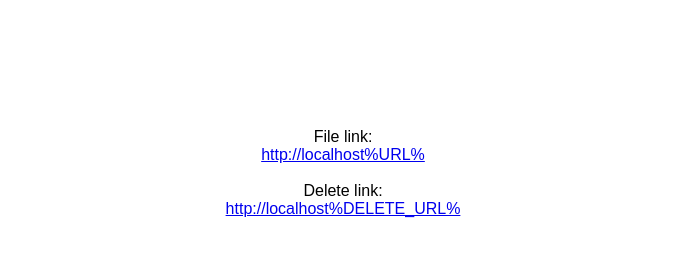
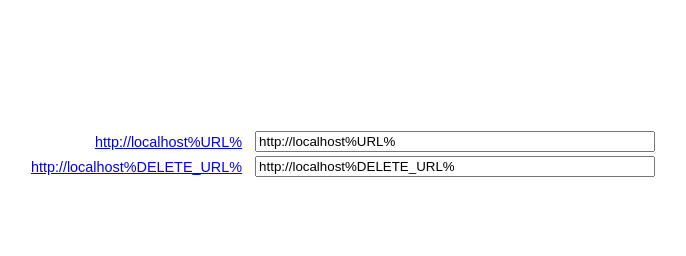
Before and after one commit to egorFiNE/dumbfiles, a website: page html/uploaded.html in a window 1280 px wide. Shown: the whole page, without its empty margins (297-983 px from the left). Drawn offline with Linux system fonts and the light colour scheme.

Commit message:
even better

```diff
--- a/html/uploaded.html
+++ b/html/uploaded.html
@@ -8,35 +8,51 @@
 				padding: 0px;
 			}
 
+			a:visited {
+				color: blue;
+			}
+
 			.center {
 				padding-top: 10%;
 				text-align: center;
+			}
+			.line {
+				width: 400px;
+			}
+			.label {
+				text-align: right;
+				padding-right: 10px;
+				font-size: 90%;
 			}
 		</style>
 	</head>
 	<body>
 		<div class="center">
-			File link: <br/>
-			<span id="fileLink"></span>
-			<br/><br/>
-			Delete link: <br/>
-			<span id="deleteLink"></span>
+		<table style="margin-left: auto; margin-right: auto;">
+		<tr>
+			<td class="label" id="downloadLink"></td>
+			<td><input class="line" id="downloadInput"/></td>
+		</tr>
+		<tr>
+			<td class="label"  id="deleteLink"></td>
+			<td><input class="line" id="deleteInput"/></td>
+		</tr>
+		</table>
 		</div>
+
+
 		<script>
-		var fileLink = '%URL%', deleteLink = '%DELETE_URL%';
+		var downloadLink = '%URL%', deleteLink = '%DELETE_URL%';
 		var host = document.location.origin;
 
-		fileLink = host+fileLink;
+		downloadLink = host+downloadLink;
 		deleteLink = host+deleteLink;
 
-		document.getElementById('fileLink').innerHTML = '<a href="'+fileLink+'">'+fileLink+'</a>';
+		document.getElementById('downloadInput').value = downloadLink;
+		document.getElementById('deleteInput').value = deleteLink;
+
 		document.getElementById('deleteLink').innerHTML = '<a href="'+deleteLink+'">'+deleteLink+'</a>';
-
-		// var t = document.getElementsByTagName('a');
-		// for (var i=0;i<t.length;i++) {
-		// 	console.log(t[i]);
-		// }
-		// // console.log(document.location);
+		document.getElementById('downloadLink').innerHTML = '<a href="'+downloadLink+'">'+downloadLink+'</a>';
 		</script>
 
 	</body>
```
